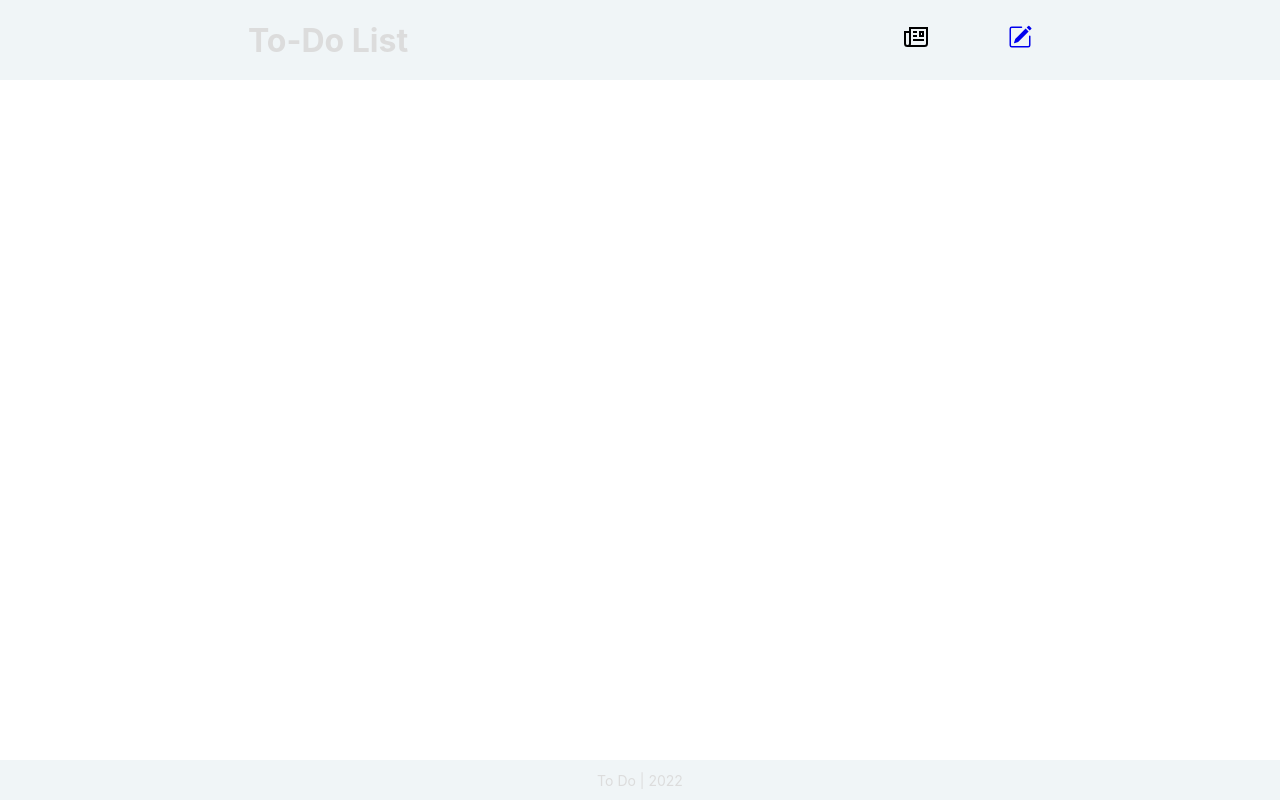
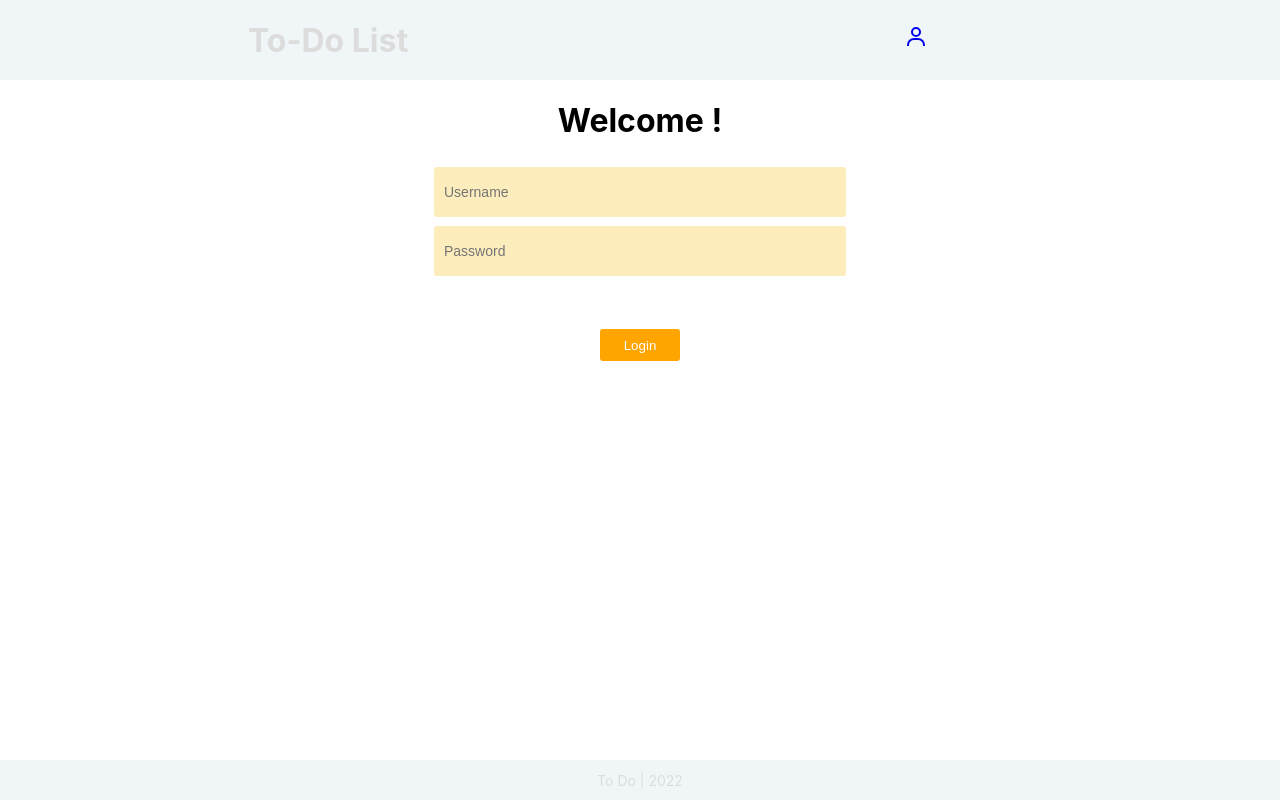
Before and after one commit to kursatsmsek/react-todo-front, a React (Create React App) app: page /auth in a window 1280 px wide. Built offline with nearby package versions, Linux system fonts and the light colour scheme.

Commit message:
token structure process added

```diff
--- a/src/apiCalls.js
+++ b/src/apiCalls.js
@@ -1,30 +1,54 @@
 import axios from "axios";
 
 export const getTodoList = () => {
-  return axios.get('/getToDoList')
+  return axios({
+    method: 'get',
+    url: '/todo/getToDoList',
+    headers: {
+      'Authorization': `Bearer ${localStorage.getItem("token")}`
+    }
+  });
 }
+
+export const login = (data) => {
+  return axios.post('/user/login', data);
+}
+
 
 export const changeDoneStatus = (idp, valp) => {
   return axios({
     method: 'put',
-    url: '/changeDoneStatus',
+    url: '/todo/changeDoneStatus',
     params: {
       id: idp,
       val: valp,
+    },
+    headers: {
+      'Authorization': `Bearer ${localStorage.getItem("token")}`
     }
   });
 }
 
 export const createToDo = (body) => {
-  return axios.post('/createToDo', body)
+  return axios({
+    method: 'post',
+    url: '/todo/createToDo',
+    data: body,
+    headers: {
+      'Authorization': `Bearer ${localStorage.getItem("token")}`
+    }
+  });
 }
 
 export const deleteToDo = (idp) => {
   return axios({
     method: 'delete',
-    url: '/deleteToDo',
+    url: '/todo/deleteToDo',
     params: {
       id: idp
+    },
+    headers: {
+      'Authorization': `Bearer ${localStorage.getItem("token")}`
     }
   });
 }
--- a/src/components/Navbar/Navbar.js
+++ b/src/components/Navbar/Navbar.js
@@ -1,17 +1,32 @@
-import React from 'react'
+import React, { useEffect } from 'react'
 import './style.css'
 import { GrArticle } from 'react-icons/gr'
 import { BsPencilSquare } from 'react-icons/bs'
+import { BiUser, BiExit } from 'react-icons/bi'
 import {
   BrowserRouter as Router,
   Routes,
   Route,
-  Link
+  Link,
+  useNavigate,
+  useLocation
 } from "react-router-dom";
 import CreatePage from '../../pages/CreatePage/CreatePage';
 import Home from '../../pages/Home/Home';
+import Auth from '../../pages/Auth/Auth'
 
 const Navbar = () => {
+
+  // const navigate = useLocation()
+
+  const logOutClick = () => {
+    localStorage.removeItem("userId");
+    localStorage.removeItem("userName");
+    localStorage.removeItem("token");
+    window.location.reload(false);
+  }
+
+
   return (
     <Router>
       <div className='navbarDiv'>
@@ -19,22 +34,37 @@ const Navbar = () => {
           To-Do List
         </div>
         <div className='navbarButtonsDiv'>
+          {
+            localStorage.getItem("userId") !== null ?
+              [
               <div className='todoPageButtonDiv'>
                 <Link to="/">
                   <GrArticle />
                 </Link>
-          </div>
+              </div>,
               <div className='createTodoButtonDiv'>
                 <Link to="/create">
                   <BsPencilSquare />
                 </Link>
+              </div>,
+              <div className='exitButtonDiv'>
+                <BiExit onClick={logOutClick} />
               </div>
+              ]
+              :
+              <div className='userButtonDiv'>
+                <Link to="/auth">
+                  <BiUser />
+                </Link>
+              </div>
+          }
         </div>
       </div>
 
       <Routes>
         <Route path="/create" element={<CreatePage />} />
         <Route path="/" element={<Home />} />
+        <Route path="/auth" element={<Auth />} />
       </Routes>
     </Router>
   )
--- a/src/components/Navbar/style.css
+++ b/src/components/Navbar/style.css
@@ -20,6 +20,7 @@
   align-items: center;
   justify-content: space-between;
   font-size: x-large;
+  color: black;
 }
 
 .navbarButtonsDiv div {
--- /dev/null
+++ b/src/pages/Auth/Auth.js
@@ -0,0 +1,49 @@
+import React, { useEffect, useState } from 'react'
+import { useNavigate } from 'react-router-dom'
+import { login } from '../../apiCalls'
+import "./style.css"
+
+const Auth = () => {
+
+  const navigate = useNavigate()
+
+  const [data, setData] = useState({
+    "username": undefined,
+    "password": undefined,
+  })
+
+  const loginButtonClick = () => {
+    login(data)
+    .then((res) => {
+      localStorage.setItem("token", res.data.token);
+      localStorage.setItem("userName", res.data.userName);
+      localStorage.setItem("userId", res.data.userId);
+      navigate("/")
+      window.location.reload(false);
+    })
+    .catch((err) => {
+      console.log(err);
+    })
+  }
+
+  return (
+    <div className='authDiv'>
+      <div className='authContainerDiv'>
+        <h1 style={{ textAlign: "center"}}>
+          Welcome !
+        </h1>
+        <div className='authUsernameInputDiv'>
+          <input className='authUsernameInput' placeholder='Username' onChange={(e) => setData({...data, username: e.target.value})}/>
+        </div>
+        <div className='authPasswordInputDiv'>
+          <input className='authPasswordInput' placeholder='Password' onChange={(e) => setData({...data, password: e.target.value})}/>
+        </div>
+        <div className='loginButtonDiv'>
+          <button className='loginButton' onClick={loginButtonClick}>Login</button>
+        </div>
+      </div>
+    </div>
+  )
+}
+
+export default Auth
--- /dev/null
+++ b/src/pages/Auth/style.css
@@ -0,0 +1,35 @@
+.authDiv {
+  display: flex;
+  align-items: center;
+  justify-content: center;
+}
+
+.authContainerDiv input {
+  width: 25rem;
+  height: 3rem;
+  margin: 0.3rem;
+  border: none;
+  border-radius: 3px;
+  padding-left: 10px;
+  background-color: rgb(253, 237, 188);
+  font-size: 14px;
+}
+
+.loginButtonDiv {
+  text-align: center;
+}
+
+.loginButton {
+  margin-top: 3rem;
+  width: 5rem;
+  height: 2rem;
+  border: none;
+  border-radius: 3px;
+  background-color: orange;
+  color: white;
+  cursor: pointer;
+}
+
+.loginButton:hover {
+  background-color: rgb(240, 161, 12);
+}
--- a/src/pages/CreatePage/CreatePage.js
+++ b/src/pages/CreatePage/CreatePage.js
@@ -6,6 +6,12 @@ import { useNavigate } from 'react-router-dom'
 const CreatePage = () => {
 
   const navigate = useNavigate()
+
+  useEffect(() => {
+    if(localStorage.getItem("userId") == null) {
+      navigate("/auth")
+    }
+  }, [])
 
   const [data, setData] = useState({
     title: undefined,
--- a/src/pages/Home/Home.js
+++ b/src/pages/Home/Home.js
@@ -3,12 +3,19 @@ import './style.css'
 import { GrStatusGoodSmall } from 'react-icons/gr'
 import { changeDoneStatus, deleteToDo, getTodoList } from '../../apiCalls'
 import { MdDelete } from 'react-icons/md'
+import { useNavigate } from 'react-router-dom'
 
 const Home = () => {
 
   const [data, setData] = useState(null)
 
+  const navigate = useNavigate()
+
   useEffect(() => {
+    if(localStorage.getItem("userId") == null) {
+      navigate("/auth")
+    }
+
     getTodoList()
     .then((res) => {
       setData(res.data)
```
Lines whose indentation alone changed are shown as unchanged.
